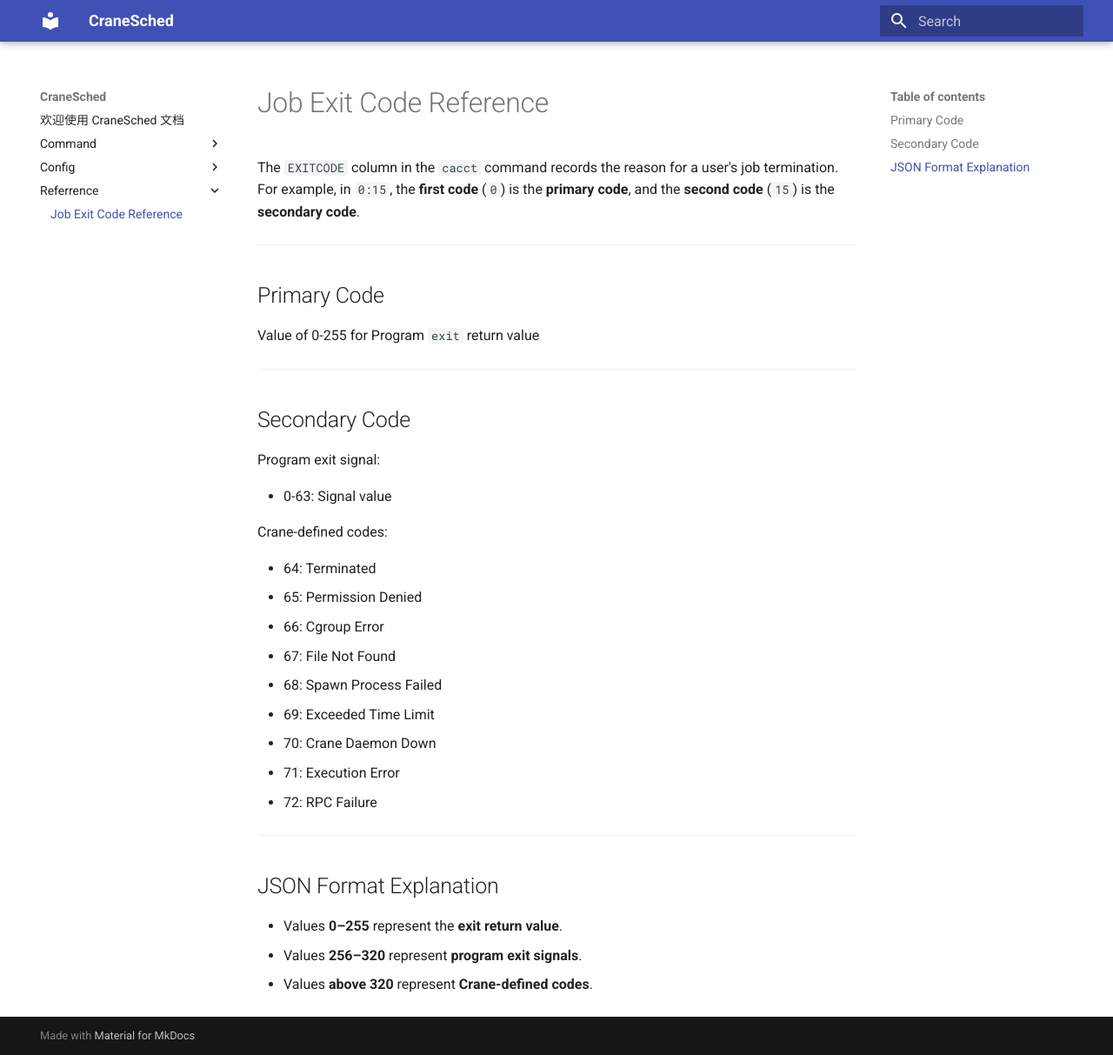
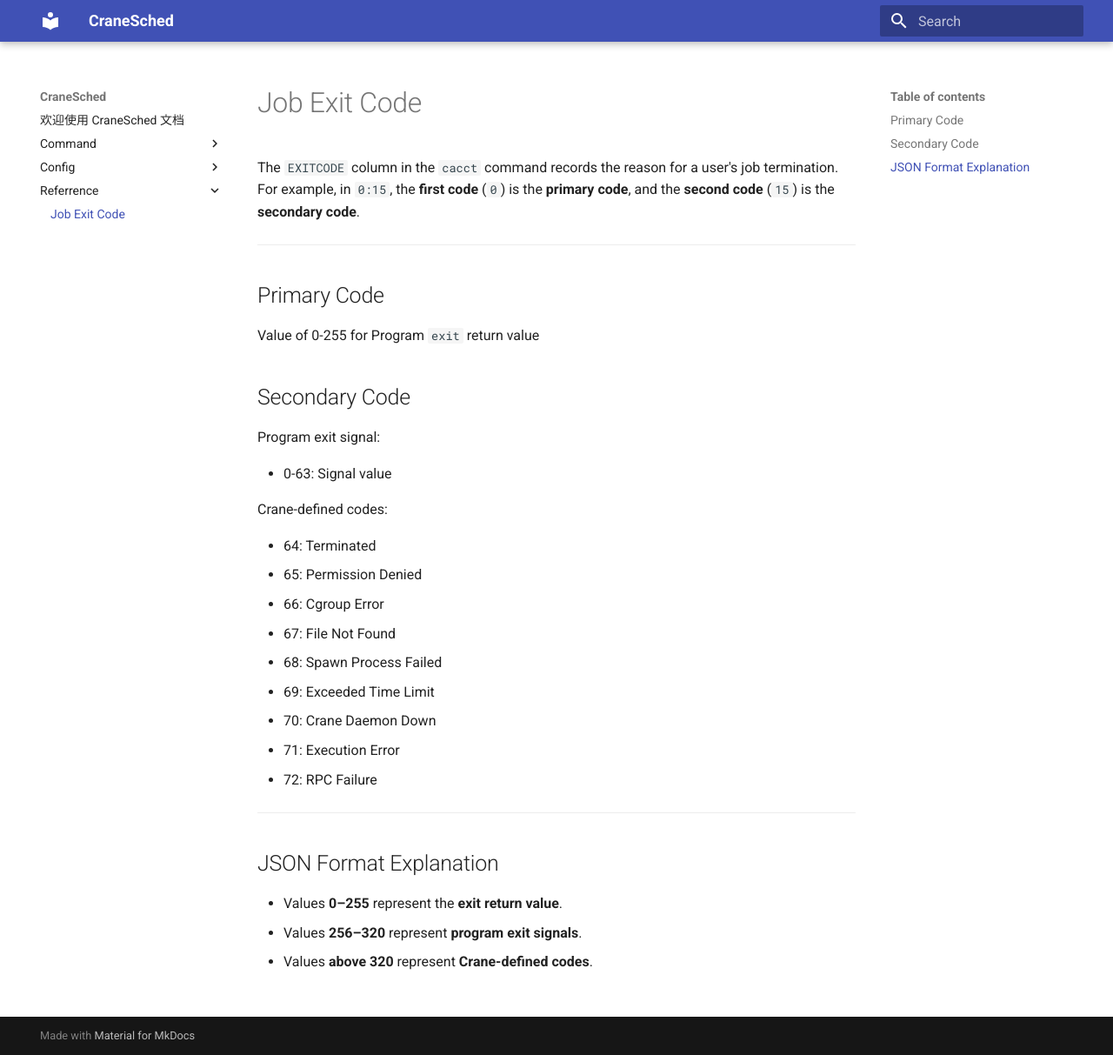
Before and after one commit to PKUHPC/CraneSched, an MkDocs documentation site: the page built from docs/referrence/exit_code.md, in a window 1280 px wide and 1213 px high. Shown: the whole window at 87% size. Built offline with MkDocs 1.6.1 and Material for MkDocs 9.7.7, drawn with Linux system fonts in a browser that asks for light colours.

Commit message:
fix: Update Job Exit Code documentation header for consistency

```diff
--- a/docs/referrence/exit_code.md
+++ b/docs/referrence/exit_code.md
@@ -1,4 +1,4 @@
-# Job Exit Code Reference
+# Job Exit Code
 
 The `EXITCODE` column in the `cacct` command records the reason for a user's job termination.
 For example, in `0:15`, the **first code** (`0`) is the **primary code**, and the **second code** (`15`) is the **secondary code**.
@@ -9,7 +9,6 @@
 
 Value of 0-255 for Program `exit` return value
 
----
 
 ## Secondary Code
 
```
